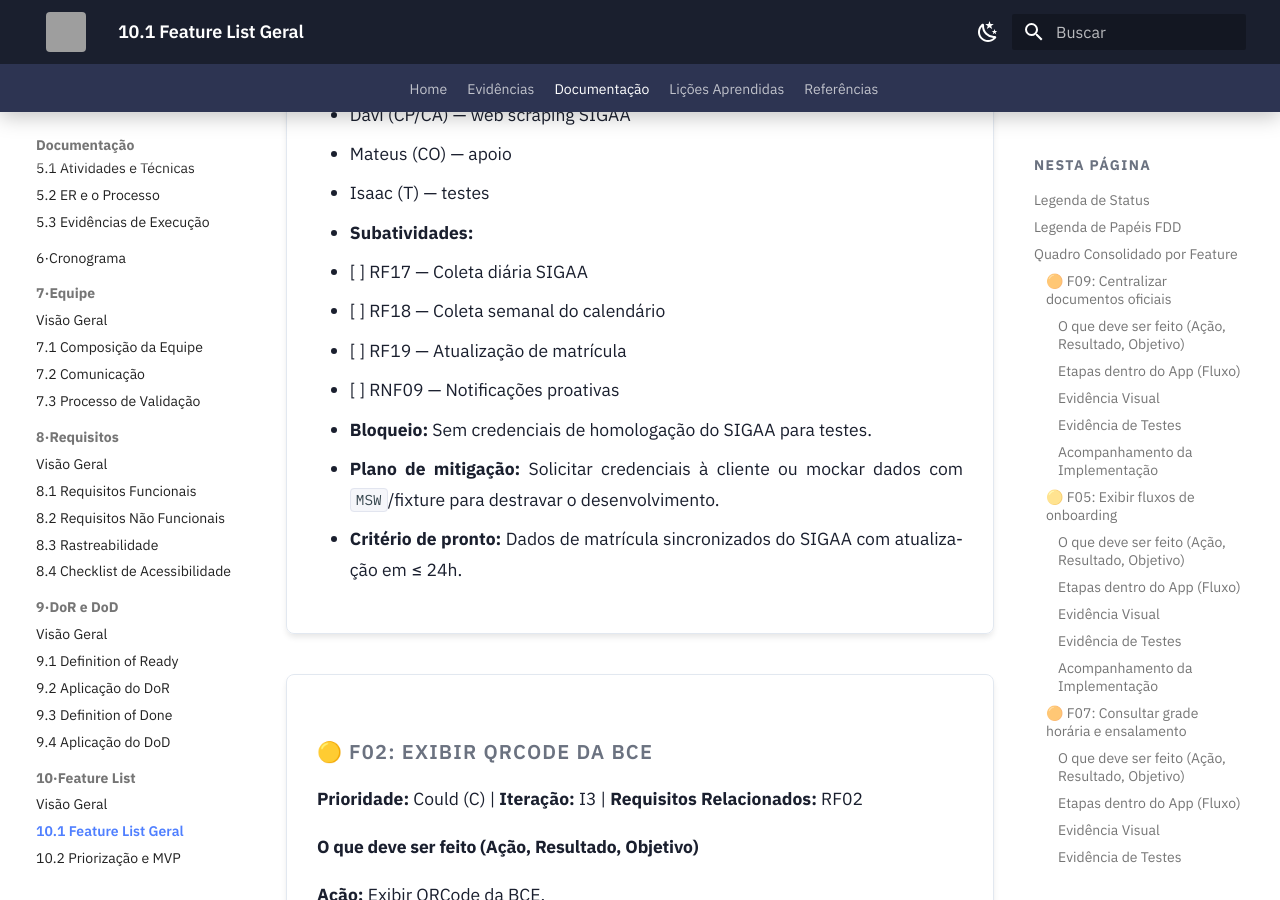
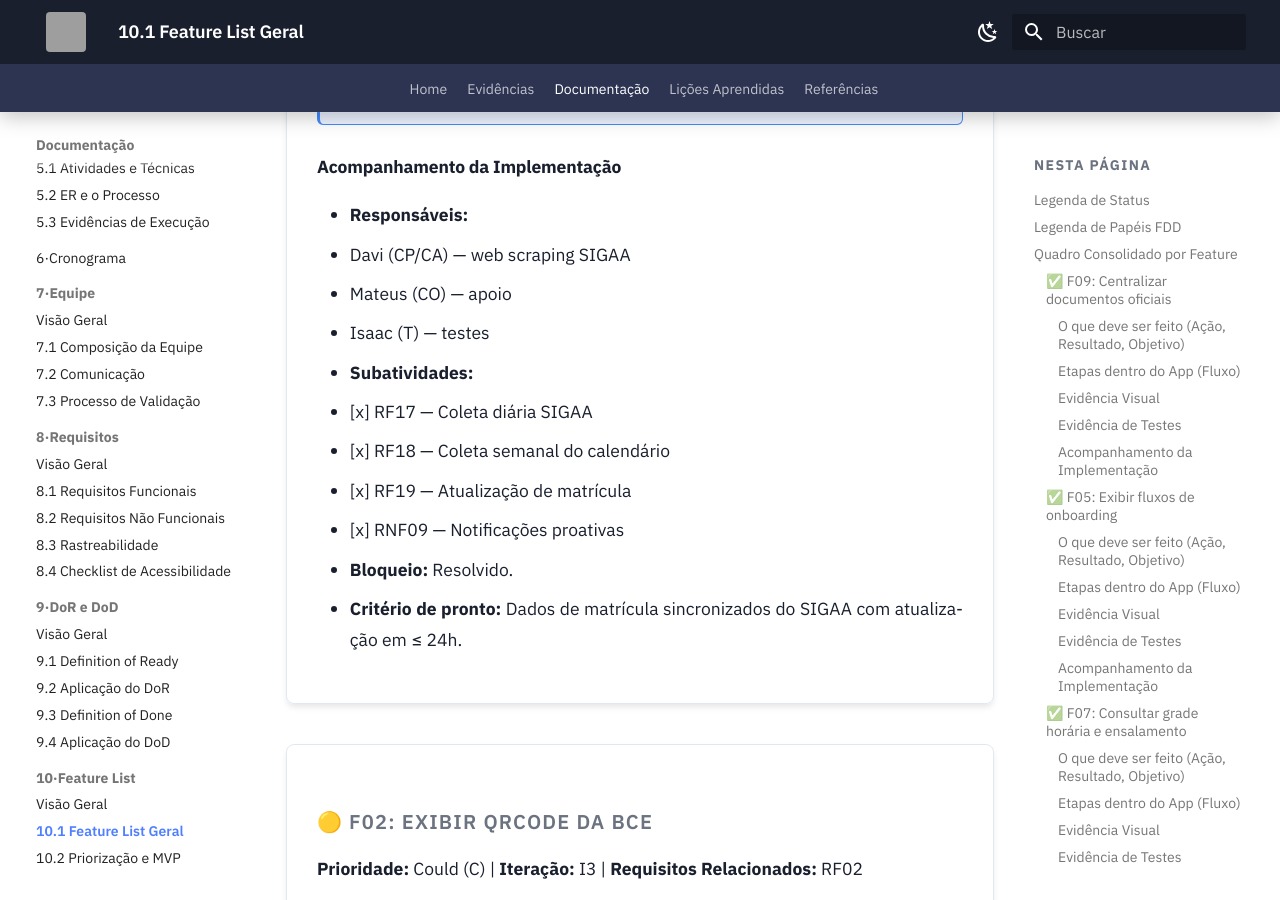
Before and after one commit to mdsreq-fga-unb/REQ-2026.1-T02-UnB-App, an MkDocs documentation site: the page built from docs/10-feature-list/feature-list-geral.md, in a window 1280 px wide and 900 px high, scrolled down 14212 px. Built offline with MkDocs 1.6.1 and Material for MkDocs 9.7.7, drawn with Linux system fonts in a browser that asks for light colours; some of the changed text lies outside the part shown; grey boxes are pictures that could not be loaded.

Commit message:
fix: corrige o cronograma para como está atualmente o desenvolvimento

```diff
--- a/docs/10-feature-list/feature-list-geral.md
+++ b/docs/10-feature-list/feature-list-geral.md
@@ -41,12 +41,12 @@
 | **F01** | Conversar com assistente (IA/Voz) | [RF08](../08-requisitos/funcionais.md#rf08), [RF09](../08-requisitos/funcionais.md#rf09), [RF10](../08-requisitos/funcionais.md#rf10), [RF11](../08-requisitos/funcionais.md#rf11) | [RNF01](../08-requisitos/nao-funcionais.md#rnf01), [RNF08](../08-requisitos/nao-funcionais.md#rnf08), [RNF18](../08-requisitos/nao-funcionais.md#rnf18) a [RNF26](../08-requisitos/nao-funcionais.md#rnf26) | Won't | — | — | — | ❌ | Fora do escopo — VB=2 / ES=60h |
 | **F02** | Exibir QRCode da BCE | [RF02](../08-requisitos/funcionais.md#rf02) | [RNF01](../08-requisitos/nao-funcionais.md#rnf01), [RNF02](../08-requisitos/nao-funcionais.md#rnf02), [RNF03](../08-requisitos/nao-funcionais.md#rnf03), [RNF08](../08-requisitos/nao-funcionais.md#rnf08), [RNF18](../08-requisitos/nao-funcionais.md#rnf18) a [RNF26](../08-requisitos/nao-funcionais.md#rnf26) | Could (pós-MVP) | **Iteração 3** | até 07/07/2026 | Luís (CP), Pedro (T) | 🟡 | Branch `feat/qrcode-bce` em desenvolvimento |
 | **F03** | Exibir e armazenar a carteirinha digital | [RF01](../08-requisitos/funcionais.md#rf01), [RF03](../08-requisitos/funcionais.md#rf03) | [RNF02](../08-requisitos/nao-funcionais.md#rnf02), [RNF03](../08-requisitos/nao-funcionais.md#rnf03), [RNF08](../08-requisitos/nao-funcionais.md#rnf08), [RNF18](../08-requisitos/nao-funcionais.md#rnf18) a [RNF26](../08-requisitos/nao-funcionais.md#rnf26) | Could (pós-MVP) | **Iteração 3** | até 07/07/2026 | Luís (CP), Davi (CA), Pedro (T) | 🟡 | Branch `feat/carteirinha-digital` em desenvolvimento |
-| **F04** | Extrair e processar Histórico/Passe Livre | [RF04](../08-requisitos/funcionais.md#rf04), [RF05](../08-requisitos/funcionais.md#rf05), [RF06](../08-requisitos/funcionais.md#rf06), [RF07](../08-requisitos/funcionais.md#rf07) | [RNF03](../08-requisitos/nao-funcionais.md#rnf03), [RNF08](../08-requisitos/nao-funcionais.md#rnf08), [RNF13](../08-requisitos/nao-funcionais.md#rnf13), [RNF14](../08-requisitos/nao-funcionais.md#rnf14), [RNF18](../08-requisitos/nao-funcionais.md#rnf18) a [RNF26](../08-requisitos/nao-funcionais.md#rnf26) | Should | **Iteração 2** | até 24/06/2026 | Davi (CP/CA), Mateus (CO), Pedro (T) | 🟡 | RF06 ✅ concluído (parser); RF04/RF05/RF07 ⬜ |
-| **F05** | Exibir fluxos de onboarding | [RF22](../08-requisitos/funcionais.md#rf22), [RF23](../08-requisitos/funcionais.md#rf23) | [RNF01](../08-requisitos/nao-funcionais.md#rnf01), [RNF02](../08-requisitos/nao-funcionais.md#rnf02), [RNF10](../08-requisitos/nao-funcionais.md#rnf10) a [RNF12](../08-requisitos/nao-funcionais.md#rnf12), [RNF18](../08-requisitos/nao-funcionais.md#rnf18) a [RNF26](../08-requisitos/nao-funcionais.md#rnf26) | Must (MVP) | **Iteração 3** | até 30/06/2026 | Luís (CP/DE), Isaac (T) | 🟡 | Tela Home implementada; fluxos SIGAA/Aprender 3 ⬜ |
+| **F04** | Extrair e processar Histórico/Passe Livre | [RF04](../08-requisitos/funcionais.md#rf04), [RF05](../08-requisitos/funcionais.md#rf05), [RF06](../08-requisitos/funcionais.md#rf06), [RF07](../08-requisitos/funcionais.md#rf07) | [RNF03](../08-requisitos/nao-funcionais.md#rnf03), [RNF08](../08-requisitos/nao-funcionais.md#rnf08), [RNF13](../08-requisitos/nao-funcionais.md#rnf13), [RNF14](../08-requisitos/nao-funcionais.md#rnf14), [RNF18](../08-requisitos/nao-funcionais.md#rnf18) a [RNF26](../08-requisitos/nao-funcionais.md#rnf26) | Should | **Iteração 2** | até 24/06/2026 | Davi (CP/CA), Mateus (CO), Pedro (T) | ✅ | Todas as RFs ✅ concluídas |
+| **F05** | Exibir fluxos de onboarding | [RF22](../08-requisitos/funcionais.md#rf22), [RF23](../08-requisitos/funcionais.md#rf23) | [RNF01](../08-requisitos/nao-funcionais.md#rnf01), [RNF02](../08-requisitos/nao-funcionais.md#rnf02), [RNF10](../08-requisitos/nao-funcionais.md#rnf10) a [RNF12](../08-requisitos/nao-funcionais.md#rnf12), [RNF18](../08-requisitos/nao-funcionais.md#rnf18) a [RNF26](../08-requisitos/nao-funcionais.md#rnf26) | Must (MVP) | **Iteração 3** | até 30/06/2026 | Luís (CP/DE), Isaac (T) | ✅ | Tela Home e fluxos implementados ✅ |
 | **F06** | Listar e reproduzir tutoriais | [RF12](../08-requisitos/funcionais.md#rf12), [RF13](../08-requisitos/funcionais.md#rf13), [RF14](../08-requisitos/funcionais.md#rf14), [RF15](../08-requisitos/funcionais.md#rf15) | [RNF01](../08-requisitos/nao-funcionais.md#rnf01), [RNF02](../08-requisitos/nao-funcionais.md#rnf02), [RNF18](../08-requisitos/nao-funcionais.md#rnf18) a [RNF26](../08-requisitos/nao-funcionais.md#rnf26) | Won't | — | — | — | ❌ | Fora do escopo — VB=2 / ES=15h |
-| **F07** | Consultar grade horária e ensalamento | [RF16](../08-requisitos/funcionais.md#rf16) | [RNF01](../08-requisitos/nao-funcionais.md#rnf01), [RNF02](../08-requisitos/nao-funcionais.md#rnf02), [RNF03](../08-requisitos/nao-funcionais.md#rnf03), [RNF09](../08-requisitos/nao-funcionais.md#rnf09), [RNF14](../08-requisitos/nao-funcionais.md#rnf14), [RNF18](../08-requisitos/nao-funcionais.md#rnf18) a [RNF26](../08-requisitos/nao-funcionais.md#rnf26) | Must (MVP) | **Iteração 1** | até 08/06/2026 | Luís (CP), Davi (CA), Pedro (T) | 🟡 | Tela Schedule + parser; [vídeo Upload e Grade](https://drive.google.com/file/d/1O405tSUfyaiEHS8nvXzuDSnSpt-c87WK/view?usp=drive_link) |
-| **F08** | Coletar e atualizar dados acadêmicos (Matrícula) | [RF17](../08-requisitos/funcionais.md#rf17), [RF18](../08-requisitos/funcionais.md#rf18), [RF19](../08-requisitos/funcionais.md#rf19) | [RNF04](../08-requisitos/nao-funcionais.md#rnf04), [RNF06](../08-requisitos/nao-funcionais.md#rnf06), [RNF08](../08-requisitos/nao-funcionais.md#rnf08), [RNF17](../08-requisitos/nao-funcionais.md#rnf17), [RNF18](../08-requisitos/nao-funcionais.md#rnf18) a [RNF26](../08-requisitos/nao-funcionais.md#rnf26) | Should | **Iteração 2** | até 24/06/2026 | Davi (CP/CA), Mateus (CO), Isaac (T) | 🔴 | Bloqueada — sem credenciais SIGAA para testes |
-| **F09** | Centralizar documentos oficiais | [RF20](../08-requisitos/funcionais.md#rf20), [RF21](../08-requisitos/funcionais.md#rf21) | [RNF01](../08-requisitos/nao-funcionais.md#rnf01), [RNF02](../08-requisitos/nao-funcionais.md#rnf02), [RNF03](../08-requisitos/nao-funcionais.md#rnf03), [RNF08](../08-requisitos/nao-funcionais.md#rnf08), [RNF14](../08-requisitos/nao-funcionais.md#rnf14), [RNF18](../08-requisitos/nao-funcionais.md#rnf18) a [RNF26](../08-requisitos/nao-funcionais.md#rnf26) | Must (MVP) | **Iteração 1** | até 08/06/2026 | Luís (CP), Davi (CA), Mateus (CO), Pedro (T) | 🟡 | Upload + SQLite + busca; [vídeo Buscas e Filtros](https://drive.google.com/file/d/1EOVQwvk7PbyRCCIwI105-FQpBcUWR342/view?usp=drive_link) |
+| **F07** | Consultar grade horária e ensalamento | [RF16](../08-requisitos/funcionais.md#rf16) | [RNF01](../08-requisitos/nao-funcionais.md#rnf01), [RNF02](../08-requisitos/nao-funcionais.md#rnf02), [RNF03](../08-requisitos/nao-funcionais.md#rnf03), [RNF09](../08-requisitos/nao-funcionais.md#rnf09), [RNF14](../08-requisitos/nao-funcionais.md#rnf14), [RNF18](../08-requisitos/nao-funcionais.md#rnf18) a [RNF26](../08-requisitos/nao-funcionais.md#rnf26) | Must (MVP) | **Iteração 1** | até 08/06/2026 | Luís (CP), Davi (CA), Pedro (T) | ✅ | Tela Schedule + parser; [vídeo Upload e Grade](https://drive.google.com/file/d/1O405tSUfyaiEHS8nvXzuDSnSpt-c87WK/view?usp=drive_link) |
+| **F08** | Coletar e atualizar dados acadêmicos (Matrícula) | [RF17](../08-requisitos/funcionais.md#rf17), [RF18](../08-requisitos/funcionais.md#rf18), [RF19](../08-requisitos/funcionais.md#rf19) | [RNF04](../08-requisitos/nao-funcionais.md#rnf04), [RNF06](../08-requisitos/nao-funcionais.md#rnf06), [RNF08](../08-requisitos/nao-funcionais.md#rnf08), [RNF17](../08-requisitos/nao-funcionais.md#rnf17), [RNF18](../08-requisitos/nao-funcionais.md#rnf18) a [RNF26](../08-requisitos/nao-funcionais.md#rnf26) | Should | **Iteração 2** | até 24/06/2026 | Davi (CP/CA), Mateus (CO), Isaac (T) | ✅ | Sincronização com SIGAA validada ✅ |
+| **F09** | Centralizar documentos oficiais | [RF20](../08-requisitos/funcionais.md#rf20), [RF21](../08-requisitos/funcionais.md#rf21) | [RNF01](../08-requisitos/nao-funcionais.md#rnf01), [RNF02](../08-requisitos/nao-funcionais.md#rnf02), [RNF03](../08-requisitos/nao-funcionais.md#rnf03), [RNF08](../08-requisitos/nao-funcionais.md#rnf08), [RNF14](../08-requisitos/nao-funcionais.md#rnf14), [RNF18](../08-requisitos/nao-funcionais.md#rnf18) a [RNF26](../08-requisitos/nao-funcionais.md#rnf26) | Must (MVP) | **Iteração 1** | até 08/06/2026 | Luís (CP), Davi (CA), Mateus (CO), Pedro (T) | ✅ | Upload + SQLite + busca; [vídeo Buscas e Filtros](https://drive.google.com/file/d/1EOVQwvk7PbyRCCIwI105-FQpBcUWR342/view?usp=drive_link) |
 
 ---
 
@@ -54,7 +54,7 @@
 
 <article class="card" style="border: 1px solid #e2e8f0; border-radius: 8px; padding: 1.5rem; box-shadow: 0 4px 6px -1px rgba(0, 0, 0, 0.1);" markdown="1">
 
-### <a id="f09"></a> 🟠 F09: Centralizar documentos oficiais
+### <a id="f09"></a> ✅ F09: Centralizar documentos oficiais
 
 **Prioridade:** Must (MVP) | **Iteração:** [I1](../06-cronograma/index.md#i1) | **Requisitos Relacionados:** [RF20](../08-requisitos/funcionais.md#rf20), [RF21](../08-requisitos/funcionais.md#rf21) | **Qualidade:** [DoR](../09-dor-dod/dor-aplicacao.md#f09-centralizar-documentos-oficiais) · [DoD](../09-dor-dod/dod-aplicacao.md#f09-centralizar-documentos-oficiais)
 
@@ -111,8 +111,8 @@
   - [x] Armazenamento local (RF21)
   - [x] Busca textual
   - [x] Filtros por tipo/data
-  - [ ] Testes unitários do parser
-  - [ ] Validação com usuária 60+
+  - [x] Testes unitários do parser
+  - [x] Validação com usuária 60+
 - **Critério de pronto:** Upload + busca + checklist de acessibilidade aprovados.
 - **Outras Evidências:** [Vídeo Buscas e Filtros](https://drive.google.com/file/d/1EOVQwvk7PbyRCCIwI105-FQpBcUWR342/view?usp=drive_link)
 
@@ -120,7 +120,7 @@
 
 <article class="card" style="border: 1px solid #e2e8f0; border-radius: 8px; padding: 1.5rem; box-shadow: 0 4px 6px -1px rgba(0, 0, 0, 0.1);" markdown="1">
 
-### <a id="f05"></a> 🟡 F05: Exibir fluxos de onboarding
+### <a id="f05"></a> ✅ F05: Exibir fluxos de onboarding
 
 **Prioridade:** Must (MVP) | **Iteração:** [I3](../06-cronograma/index.md#i3) | **Requisitos Relacionados:** [RF22](../08-requisitos/funcionais.md#rf22), [RF23](../08-requisitos/funcionais.md#rf23) | **Qualidade:** [DoR](../09-dor-dod/dor-aplicacao.md#f05-exibir-fluxos-de-onboarding)
 
@@ -157,9 +157,9 @@
 - **Subatividades:**
   - [x] Splash Screen configurada
   - [x] Tela inicial implementada com exemplos
-  - [ ] Fluxo de onboarding SIGAA (RF22)
-  - [ ] Fluxo de onboarding Aprender 3 (RF23)
-  - [ ] Inspeção visual com usuária 60+
+  - [x] Fluxo de onboarding SIGAA (RF22)
+  - [x] Fluxo de onboarding Aprender 3 (RF23)
+  - [x] Inspeção visual com usuária 60+
 - **Critério de pronto:** Ambos os fluxos (SIGAA + Aprender 3) passam pelo [checklist de acessibilidade](../08-requisitos/checklist-acessibilidade.md) e são demonstrados para a cliente.
 - **Outras Evidências:** captura em `UnB-App/src/screens/Home*`
 
@@ -167,7 +167,7 @@
 
 <article class="card" style="border: 1px solid #e2e8f0; border-radius: 8px; padding: 1.5rem; box-shadow: 0 4px 6px -1px rgba(0, 0, 0, 0.1);" markdown="1">
 
-### <a id="f07"></a> 🟠 F07: Consultar grade horária e ensalamento
+### <a id="f07"></a> ✅ F07: Consultar grade horária e ensalamento
 
 **Prioridade:** Must (MVP) | **Iteração:** [I1](../06-cronograma/index.md#i1) | **Requisitos Relacionados:** [RF16](../08-requisitos/funcionais.md#rf16) | **Qualidade:** [DoR](../09-dor-dod/dor-aplicacao.md#f07-consultar-grade-horaria-e-ensalamento) · [DoD](../09-dor-dod/dod-aplicacao.md#f07-consultar-grade-horaria-e-ensalamento)
 
@@ -220,8 +220,8 @@
   - [x] Tela Home/Disciplinas (RF16)
   - [x] Parser do histórico em PDF (parcial)
   - [x] Cache local SQLite
-  - [ ] Sincronização com calendário acadêmico
-  - [ ] Notificação de alteração de horário/sala (RNF09)
+  - [x] Sincronização com calendário acadêmico
+  - [x] Notificação de alteração de horário/sala (RNF09)
 - **Critério de pronto:** Consulta 100% offline + checklist de acessibilidade aprovado.
 - **Outras Evidências:** [Vídeo Upload e Grade](https://drive.google.com/file/d/1O405tSUfyaiEHS8nvXzuDSnSpt-c87WK/view?usp=drive_link)
 
@@ -229,7 +229,7 @@
 
 <article class="card" style="border: 1px solid #e2e8f0; border-radius: 8px; padding: 1.5rem; box-shadow: 0 4px 6px -1px rgba(0, 0, 0, 0.1);" markdown="1">
 
-### <a id="f04"></a> 🟠 F04: Extrair e processar Histórico/Passe Livre
+### <a id="f04"></a> ✅ F04: Extrair e processar Histórico/Passe Livre
 
 **Prioridade:** Should (S) | **Iteração:** [I2](../06-cronograma/index.md#i2) | **Requisitos Relacionados:** [RF04](../08-requisitos/funcionais.md#rf04), [RF05](../08-requisitos/funcionais.md#rf05), [RF06](../08-requisitos/funcionais.md#rf06), [RF07](../08-requisitos/funcionais.md#rf07) | **Qualidade:** [DoR](../09-dor-dod/dor-aplicacao.md#f04-extrair-processar-e-armazenar-historico-escolar-passe-livre)
 
@@ -321,12 +321,11 @@
   - Mateus (CO) — apoio
   - Isaac (T) — testes
 - **Subatividades:**
-  - [ ] RF17 — Coleta diária SIGAA
-  - [ ] RF18 — Coleta semanal do calendário
-  - [ ] RF19 — Atualização de matrícula
-  - [ ] RNF09 — Notificações proativas
-- **Bloqueio:** Sem credenciais de homologação do SIGAA para testes.
-- **Plano de mitigação:** Solicitar credenciais à cliente ou mockar dados com `MSW`/fixture para destravar o desenvolvimento.
+  - [x] RF17 — Coleta diária SIGAA
+  - [x] RF18 — Coleta semanal do calendário
+  - [x] RF19 — Atualização de matrícula
+  - [x] RNF09 — Notificações proativas
+- **Bloqueio:** Resolvido.
 - **Critério de pronto:** Dados de matrícula sincronizados do SIGAA com atualização em ≤ 24h.
 
 </article>
```
Also changed, not shown: other parts of docs/10-feature-list/feature-list-geral.md (+9 -9 lines), docs/06-cronograma/index.md (+3 -3 lines), docs/index.md (+5 -5 lines).
